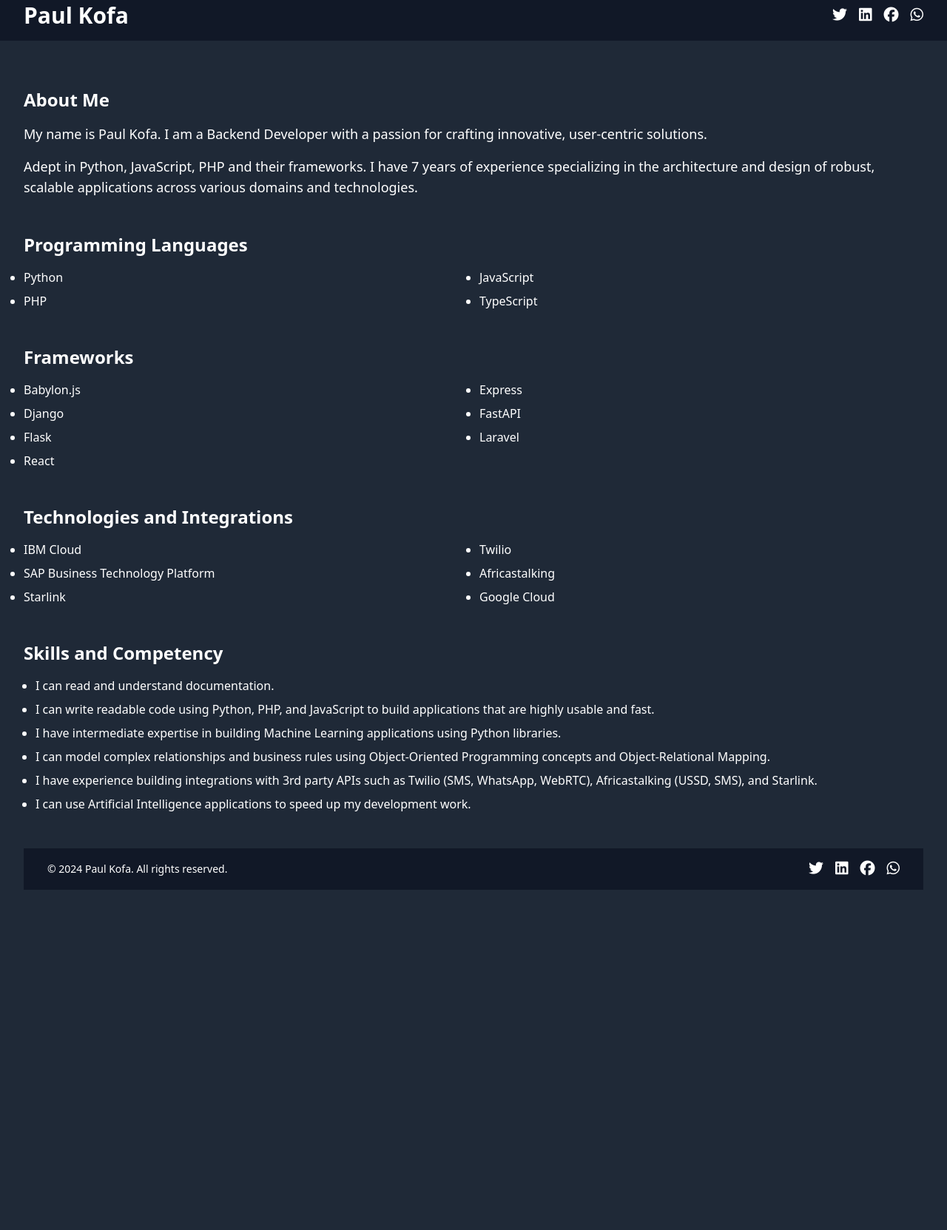
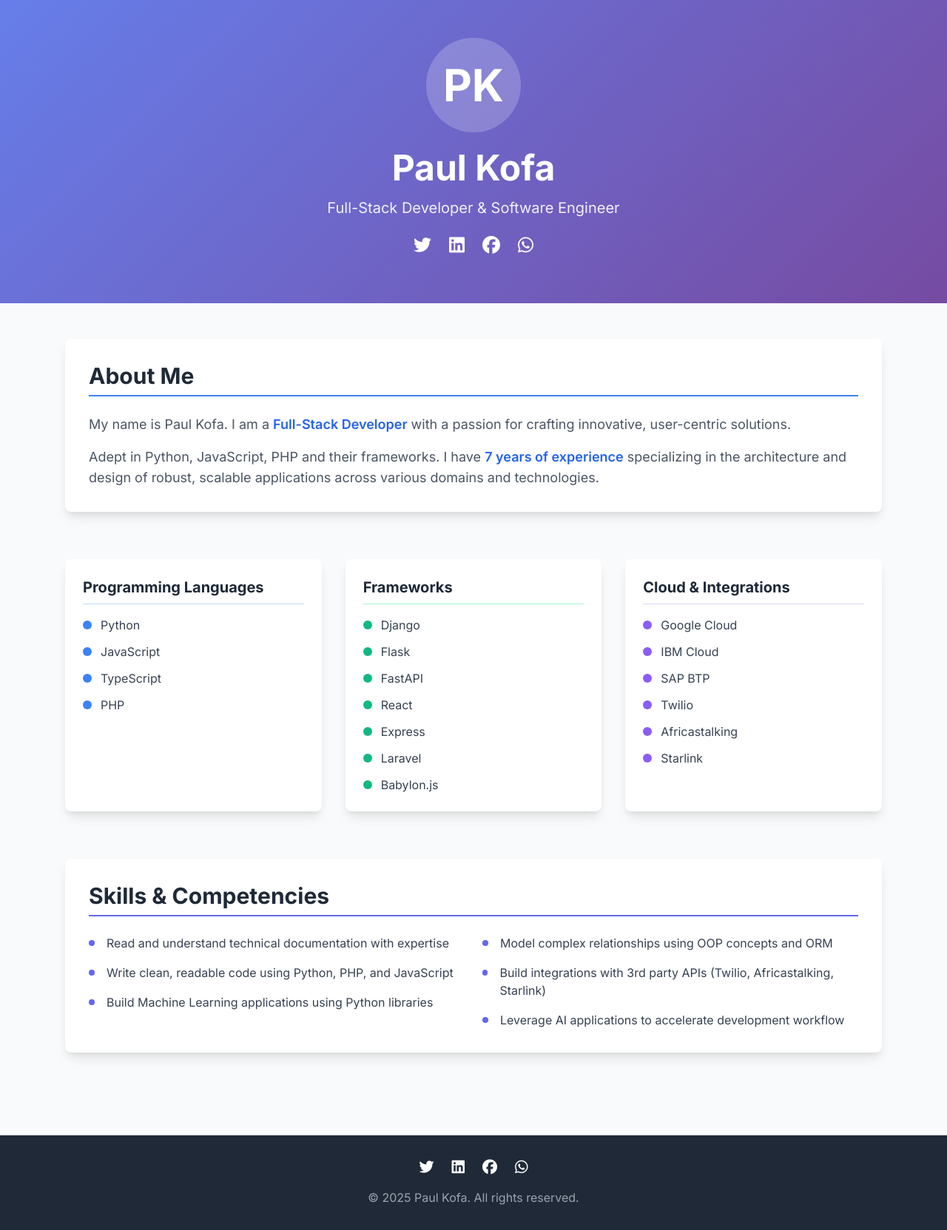
Before and after one commit to trojanpauro/trojanpauro.github.io, a plain HTML site: page index.html in a window 1280 px wide. Shown: the part 13-1676 px from the top of the page at 74% size. Before the commit the page ends 1280 px from the top, so only its background shows below. Drawn offline with nearby package versions, Linux system fonts and the light colour scheme.

Commit message:
changed copytext

```diff
--- a/index.html
+++ b/index.html
@@ -5,112 +5,208 @@
     <meta name="viewport" content="width=device-width, initial-scale=1.0">
     <title>Paul Kofa - Full-Stack Developer</title>
     <link href="https://unpkg.com/tailwindcss@^2/dist/tailwind.min.css" rel="stylesheet">
+    <link href="https://fonts.googleapis.com/css2?family=Inter:wght@300;400;500;600;700&display=swap" rel="stylesheet">
+    <style>
+      body { font-family: 'Inter', sans-serif; }
+      .gradient-bg { background: linear-gradient(135deg, #667eea 0%, #764ba2 100%); }
+      .card-hover { transition: all 0.3s ease; }
+      .card-hover:hover { transform: translateY(-2px); box-shadow: 0 10px 25px rgba(0,0,0,0.2); }
+    </style>
   </head>
-  <body class="bg-gray-800 text-white">
-    <header class="flex justify-between items-center py-4 px-8 bg-gray-900">
-      <h1 class="text-3xl font-bold">Paul Kofa</h1>
-      <nav class="flex space-x-4">
-        <a href="https://twitter.com/pauroWezhira" class="hover:text-gray-400">
-          <i class="fa-brands fa-twitter text-xl"></i>
-        </a>
-        <a href="https://www.linkedin.com/in/paul-kofa/" class="hover:text-gray-400">
-          <i class="fa-brands fa-linkedin text-xl"></i>
-        </a>
-        <a href="https://www.facebook.com/pkofa1/" class="hover:text-gray-400">
-          <i class="fa-brands fa-facebook text-xl"></i>
-        </a>
-        <a href="https://wa.me/263774599377" class="hover:text-gray-400">
-          <i class="fa-brands fa-whatsapp text-xl"></i>
-        </a>
-      </nav>
+  <body class="bg-gray-50 text-gray-800">
+    <!-- Hero Section -->
+    <header class="gradient-bg text-white">
+      <div class="container mx-auto px-6 py-16">
+        <div class="text-center">
+          <div class="mb-6">
+            <div class="w-32 h-32 mx-auto bg-white bg-opacity-20 rounded-full flex items-center justify-center text-6xl font-bold">
+              PK
+            </div>
+          </div>
+          <h1 class="text-5xl font-bold mb-4">Paul Kofa</h1>
+          <p class="text-xl mb-6 opacity-90">Full-Stack Developer & Software Engineer</p>
+          <div class="flex justify-center space-x-6">
+            <a href="https://twitter.com/pauroWezhira" class="hover:scale-110 transition-transform duration-200">
+              <i class="fa-brands fa-twitter text-2xl"></i>
+            </a>
+            <a href="https://www.linkedin.com/in/paul-kofa/" class="hover:scale-110 transition-transform duration-200">
+              <i class="fa-brands fa-linkedin text-2xl"></i>
+            </a>
+            <a href="https://www.facebook.com/pkofa1/" class="hover:scale-110 transition-transform duration-200">
+              <i class="fa-brands fa-facebook text-2xl"></i>
+            </a>
+            <a href="https://wa.me/263774599377" class="hover:scale-110 transition-transform duration-200">
+              <i class="fa-brands fa-whatsapp text-2xl"></i>
+            </a>
+          </div>
+        </div>
+      </div>
     </header>
-    <main class="px-8 py-16">
-      <section class="mb-12">
-        <h2 class="text-2xl font-bold mb-4">About Me</h2>
-        <p class="text-lg mb-4">
-          My name is Paul Kofa. I am a Backend Developer with a passion for crafting innovative,
-          user-centric solutions.
-        </p>
-        <p class="text-lg mb-4">
-          Adept in Python, JavaScript, PHP and their frameworks. I have 7 years of experience specializing in the architecture and design of
-          robust, scalable applications across various domains and technologies.
-        </p>
-      </section>
-      <section class="mb-12">
-        <h2 class="text-2xl font-bold mb-4">Programming Languages</h2>
-        <div class="grid grid-cols-2 gap-4">
-          <ul class="list-disc space-y-2">
-            <li>Python</li>
-            <li>PHP</li>
-          </ul>
-          <ul class="list-disc space-y-2">
-            <li>JavaScript</li>
-            <li>TypeScript</li>
-          </ul>
+    <main class="container mx-auto px-6 py-12 max-w-6xl">
+      <!-- About Section -->
+      <section class="mb-16">
+        <div class="bg-white rounded-lg shadow-lg p-8 card-hover">
+          <h2 class="text-3xl font-bold mb-6 text-gray-800 border-b-2 border-blue-500 pb-2">About Me</h2>
+          <div class="text-gray-600 leading-relaxed">
+            <p class="text-lg mb-4">
+              My name is Paul Kofa. I am a <span class="font-semibold text-blue-600">Full-Stack Developer</span> with a passion for crafting innovative,
+              user-centric solutions.
+            </p>
+            <p class="text-lg">
+              Adept in Python, JavaScript, PHP and their frameworks. I have <span class="font-semibold text-blue-600">7 years of experience</span> specializing in the architecture and design of
+              robust, scalable applications across various domains and technologies.
+            </p>
+          </div>
         </div>
       </section>
-      <section class="mb-12">
-        <h2 class="text-2xl font-bold mb-4">Frameworks</h2>
-        <div class="grid grid-cols-2 gap-4">
-          <ul class="list-disc space-y-2">
-            <li>Babylon.js</li>
-            <li>Django</li>
-            <li>Flask</li>
-            <li>React</li>
-          </ul>
-          <ul class="list-disc space-y-2">
-            <li>Express</li>
-            <li>FastAPI</li>
-            <li>Laravel</li>
-          </ul>
+      <!-- Skills Grid -->
+      <div class="grid md:grid-cols-2 lg:grid-cols-3 gap-8 mb-16">
+        <!-- Programming Languages -->
+        <div class="bg-white rounded-lg shadow-lg p-6 card-hover">
+          <h3 class="text-xl font-bold mb-4 text-gray-800 border-b border-blue-200 pb-2">Programming Languages</h3>
+          <div class="space-y-3">
+            <div class="flex items-center">
+              <div class="w-3 h-3 bg-blue-500 rounded-full mr-3"></div>
+              <span class="text-gray-700">Python</span>
+            </div>
+            <div class="flex items-center">
+              <div class="w-3 h-3 bg-blue-500 rounded-full mr-3"></div>
+              <span class="text-gray-700">JavaScript</span>
+            </div>
+            <div class="flex items-center">
+              <div class="w-3 h-3 bg-blue-500 rounded-full mr-3"></div>
+              <span class="text-gray-700">TypeScript</span>
+            </div>
+            <div class="flex items-center">
+              <div class="w-3 h-3 bg-blue-500 rounded-full mr-3"></div>
+              <span class="text-gray-700">PHP</span>
+            </div>
+          </div>
+        </div>
+
+        <!-- Frameworks -->
+        <div class="bg-white rounded-lg shadow-lg p-6 card-hover">
+          <h3 class="text-xl font-bold mb-4 text-gray-800 border-b border-green-200 pb-2">Frameworks</h3>
+          <div class="space-y-3">
+            <div class="flex items-center">
+              <div class="w-3 h-3 bg-green-500 rounded-full mr-3"></div>
+              <span class="text-gray-700">Django</span>
+            </div>
+            <div class="flex items-center">
+              <div class="w-3 h-3 bg-green-500 rounded-full mr-3"></div>
+              <span class="text-gray-700">Flask</span>
+            </div>
+            <div class="flex items-center">
+              <div class="w-3 h-3 bg-green-500 rounded-full mr-3"></div>
+              <span class="text-gray-700">FastAPI</span>
+            </div>
+            <div class="flex items-center">
+              <div class="w-3 h-3 bg-green-500 rounded-full mr-3"></div>
+              <span class="text-gray-700">React</span>
+            </div>
+            <div class="flex items-center">
+              <div class="w-3 h-3 bg-green-500 rounded-full mr-3"></div>
+              <span class="text-gray-700">Express</span>
+            </div>
+            <div class="flex items-center">
+              <div class="w-3 h-3 bg-green-500 rounded-full mr-3"></div>
+              <span class="text-gray-700">Laravel</span>
+            </div>
+            <div class="flex items-center">
+              <div class="w-3 h-3 bg-green-500 rounded-full mr-3"></div>
+              <span class="text-gray-700">Babylon.js</span>
+            </div>
+          </div>
+        </div>
+
+        <!-- Cloud & Integrations -->
+        <div class="bg-white rounded-lg shadow-lg p-6 card-hover">
+          <h3 class="text-xl font-bold mb-4 text-gray-800 border-b border-purple-200 pb-2">Cloud & Integrations</h3>
+          <div class="space-y-3">
+            <div class="flex items-center">
+              <div class="w-3 h-3 bg-purple-500 rounded-full mr-3"></div>
+              <span class="text-gray-700">Google Cloud</span>
+            </div>
+            <div class="flex items-center">
+              <div class="w-3 h-3 bg-purple-500 rounded-full mr-3"></div>
+              <span class="text-gray-700">IBM Cloud</span>
+            </div>
+            <div class="flex items-center">
+              <div class="w-3 h-3 bg-purple-500 rounded-full mr-3"></div>
+              <span class="text-gray-700">SAP BTP</span>
+            </div>
+            <div class="flex items-center">
+              <div class="w-3 h-3 bg-purple-500 rounded-full mr-3"></div>
+              <span class="text-gray-700">Twilio</span>
+            </div>
+            <div class="flex items-center">
+              <div class="w-3 h-3 bg-purple-500 rounded-full mr-3"></div>
+              <span class="text-gray-700">Africastalking</span>
+            </div>
+            <div class="flex items-center">
+              <div class="w-3 h-3 bg-purple-500 rounded-full mr-3"></div>
+              <span class="text-gray-700">Starlink</span>
+            </div>
+          </div>
+        </div>
+      </div>
+      <!-- Skills and Competency -->
+      <section class="mb-16">
+        <div class="bg-white rounded-lg shadow-lg p-8 card-hover">
+          <h2 class="text-3xl font-bold mb-6 text-gray-800 border-b-2 border-indigo-500 pb-2">Skills & Competencies</h2>
+          <div class="grid md:grid-cols-2 gap-6">
+            <div class="space-y-4">
+              <div class="flex items-start">
+                <div class="w-2 h-2 bg-indigo-500 rounded-full mt-2 mr-4"></div>
+                <p class="text-gray-700">Read and understand technical documentation with expertise</p>
+              </div>
+              <div class="flex items-start">
+                <div class="w-2 h-2 bg-indigo-500 rounded-full mt-2 mr-4"></div>
+                <p class="text-gray-700">Write clean, readable code using Python, PHP, and JavaScript</p>
+              </div>
+              <div class="flex items-start">
+                <div class="w-2 h-2 bg-indigo-500 rounded-full mt-2 mr-4"></div>
+                <p class="text-gray-700">Build Machine Learning applications using Python libraries</p>
+              </div>
+            </div>
+            <div class="space-y-4">
+              <div class="flex items-start">
+                <div class="w-2 h-2 bg-indigo-500 rounded-full mt-2 mr-4"></div>
+                <p class="text-gray-700">Model complex relationships using OOP concepts and ORM</p>
+              </div>
+              <div class="flex items-start">
+                <div class="w-2 h-2 bg-indigo-500 rounded-full mt-2 mr-4"></div>
+                <p class="text-gray-700">Build integrations with 3rd party APIs (Twilio, Africastalking, Starlink)</p>
+              </div>
+              <div class="flex items-start">
+                <div class="w-2 h-2 bg-indigo-500 rounded-full mt-2 mr-4"></div>
+                <p class="text-gray-700">Leverage AI applications to accelerate development workflow</p>
+              </div>
+            </div>
+          </div>
         </div>
       </section>
-      <section class="mb-12">
-        <h2 class="text-2xl font-bold mb-4">Technologies and Integrations</h2>
-        <div class="grid grid-cols-2 gap-4">
-          <ul class="list-disc space-y-2">
-            <li>IBM Cloud</li>
-            <li>SAP Business Technology Platform</li>
-            <li>Starlink</li>
-          </ul>
-          <ul class="list-disc space-y-2">
-            <li>Twilio</li>
-            <li>Africastalking</li>
-            <li>Google Cloud</li>
-          </ul>
-        </div>
-      </section>
-      <section class="mb-12">
-        <h2 class="text-2xl font-bold mb-4">Skills and Competency</h2>
-        <ul class="list-disc space-y-2 ml-4">
-          <li>I can read and understand documentation.</li>
-          <li>I can write readable code using Python, PHP, and JavaScript to build applications that are highly usable and fast.</li>
-          <li>I have intermediate expertise in building Machine Learning applications using Python libraries.</li>
-          <li>I can model complex relationships and business rules using Object-Oriented Programming concepts and Object-Relational Mapping.</li>
-          <li>I have experience building integrations with 3rd party APIs such as Twilio (SMS, WhatsApp, WebRTC), Africastalking (USSD, SMS), and Starlink.</li>
-          <li>I can use Artificial Intelligence applications to speed up my development work.</li>
-        </ul>
-      </section>
-
-
-      <footer class="flex justify-between items-center py-4 px-8 bg-gray-900">
-        <p class="text-sm">&copy; 2024 Paul Kofa. All rights reserved.</p>
-        <nav class="flex space-x-4">
-          <a href="https://twitter.com/pauroWezhira" class="hover:text-gray-400">
+    </main>
+    <!-- Footer -->
+    <footer class="bg-gray-800 text-white py-8">
+      <div class="container mx-auto px-6 text-center">
+        <div class="flex justify-center space-x-6 mb-4">
+          <a href="https://twitter.com/pauroWezhira" class="hover:text-blue-400 transition-colors duration-200">
             <i class="fa-brands fa-twitter text-xl"></i>
           </a>
-          <a href="https://www.linkedin.com/in/paul-kofa/" class="hover:text-gray-400">
+          <a href="https://www.linkedin.com/in/paul-kofa/" class="hover:text-blue-400 transition-colors duration-200">
             <i class="fa-brands fa-linkedin text-xl"></i>
           </a>
-          <a href="https://www.facebook.com/pkofa1/" class="hover:text-gray-400">
+          <a href="https://www.facebook.com/pkofa1/" class="hover:text-blue-400 transition-colors duration-200">
             <i class="fa-brands fa-facebook text-xl"></i>
           </a>
-          <a href="https://wa.me/263774599377" class="hover:text-gray-400">
+          <a href="https://wa.me/263774599377" class="hover:text-green-400 transition-colors duration-200">
             <i class="fa-brands fa-whatsapp text-xl"></i>
           </a>
-        </nav>
-      </footer>
-    </main>
+        </div>
+        <p class="text-gray-400">&copy; 2025 Paul Kofa. All rights reserved.</p>
+      </div>
+    </footer>
     <script src="https://kit.fontawesome.com/3d8a95eb3b.js" crossorigin="anonymous"></script>
   </body>
 </html>
```
